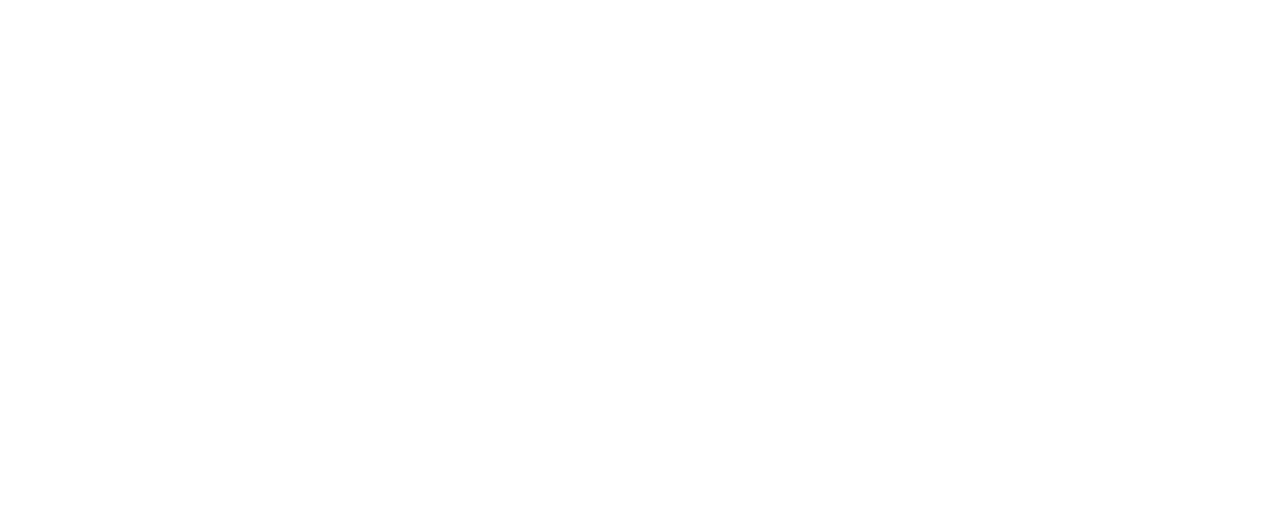
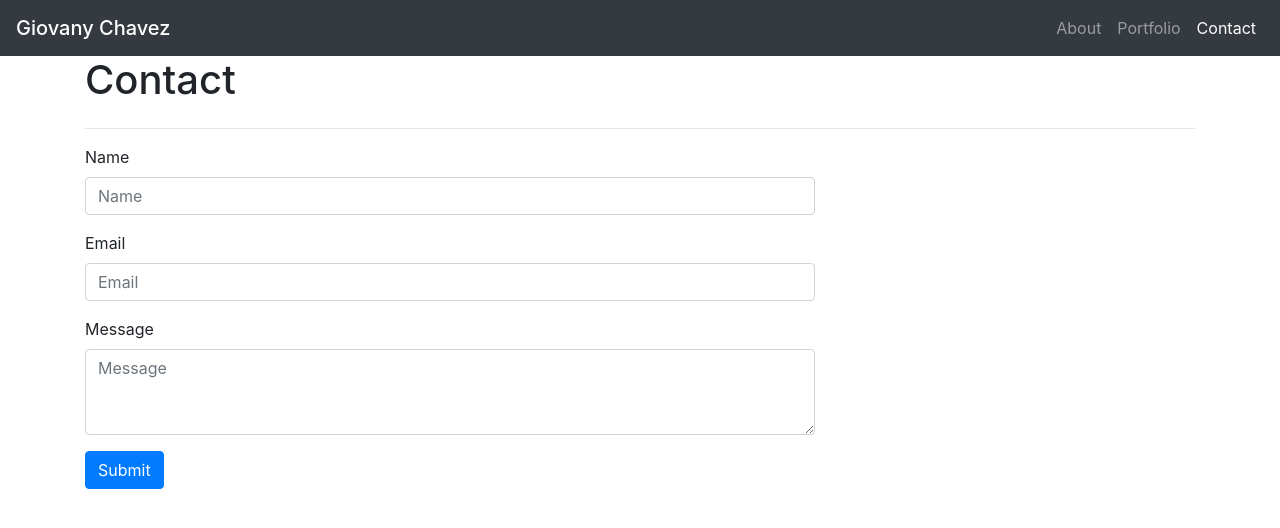
Before and after one commit to glchavez/02-Responsive-Portfolio, a plain HTML site: page contact.html in a window 1280 px wide. Drawn offline with nearby package versions, Linux system fonts and the light colour scheme.

Commit message:
Addition of starting contact.html for Contact web page and fixed text wrapping for index.html

```diff
--- a/contact.html
+++ b/contact.html
@@ -0,0 +1,77 @@
+<!doctype html>
+<html lang="en">
+
+<head>
+    <!-- Required meta tags -->
+    <meta charset="utf-8">
+    <meta name="viewport" content="width=device-width, initial-scale=1, shrink-to-fit=no">
+
+    <!-- Bootstrap CSS -->
+    <link rel="stylesheet" href="https://cdn.jsdelivr.net/npm/bootstrap@4.5.3/dist/css/bootstrap.min.css"
+        integrity="sha384-TX8t27EcRE3e/ihU7zmQxVncDAy5uIKz4rEkgIXeMed4M0jlfIDPvg6uqKI2xXr2" crossorigin="anonymous">
+
+    <title>Contact Me</title>
+</head>
+
+<body>
+    <nav class="navbar navbar-expand-lg navbar-dark bg-dark">
+        <span class="navbar-brand mb-0 h1">Giovany Chavez</span>
+        <div class="collapse navbar-collapse justify-content-end" id="navbarNavAltMarkup">
+            <div class="navbar-nav">
+                <a class="nav-link" href="./index.html">About</a>
+                <a class="nav-link" href="./portfolio.html">Portfolio</a>
+                <a class="nav-link active" href="#">Contact<span class="sr-only">(current)</span></a>
+            </div>
+        </div>
+    </nav>
+
+
+    <section class="container">
+        <header class="row">
+            <h1 class="col-md-12">Contact</h1>
+        </header>
+        <hr>
+        <form class="row">
+            <article class="col-md-8">
+                <div class="row form-group">
+                    <div class="col-md-12">
+                        <label for="name">Name</label>
+                        <br>
+                        <input type="text" class="form-control" id="name" name="name" placeholder="Name">
+                    </div>
+                </div>
+                <div class="row form-group">
+                    <div class="col-md-12">
+                        <label for="email">Email</label>
+                        <br>
+                        <input type="email" class="form-control" id="email" name="email" placeholder="Email">
+                    </div>
+                </div>
+                <div class="row form-group">
+                    <div class="col-md-12">
+                        <label for="message">Message</label>
+                        <textarea class="form-control" id="message" rows="3" placeholder="Message"></textarea>
+                    </div>
+                </div>
+                <div class="row form-group">
+                    <div class="col-md-2">
+                        <button type="submit" class="btn btn-primary">Submit</button>
+                    </div>
+                </div>
+            </article>
+        </form>
+    </section>
+
+
+
+    <script src="https://code.jquery.com/jquery-3.5.1.slim.min.js"
+        integrity="sha384-DfXdz2htPH0lsSSs5nCTpuj/zy4C+OGpamoFVy38MVBnE+IbbVYUew+OrCXaRkfj"
+        crossorigin="anonymous">
+    </script>
+    <script src="https://cdn.jsdelivr.net/npm/bootstrap@4.5.3/dist/js/bootstrap.bundle.min.js"
+        integrity="sha384-ho+j7jyWK8fNQe+A12Hb8AhRq26LrZ/JpcUGGOn+Y7RsweNrtN/tE3MoK7ZeZDyx"
+        crossorigin="anonymous">
+    </script>
+</body>
+
+</html>
```
Also changed, not shown: index.html (+4 -4 lines), Assets/Images/IMG_0646.jpeg, portfolio.html (deleted).
